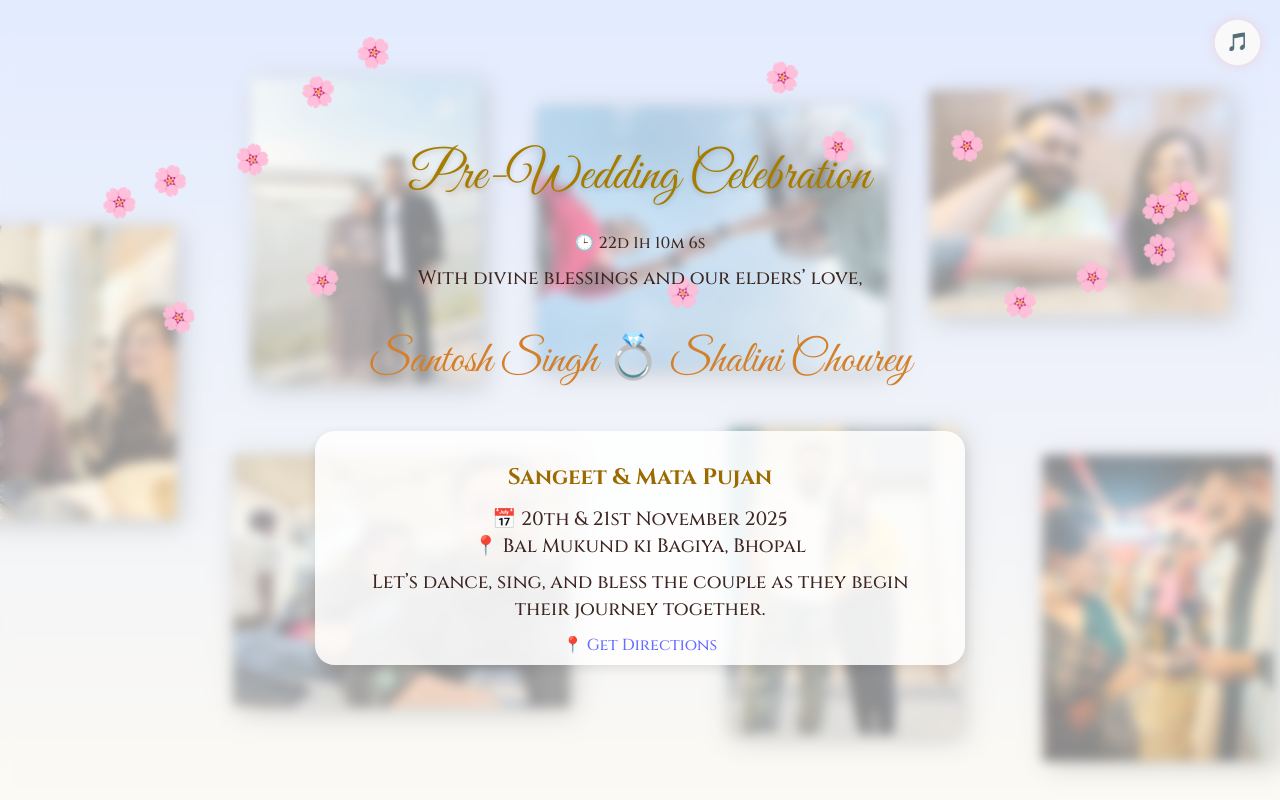
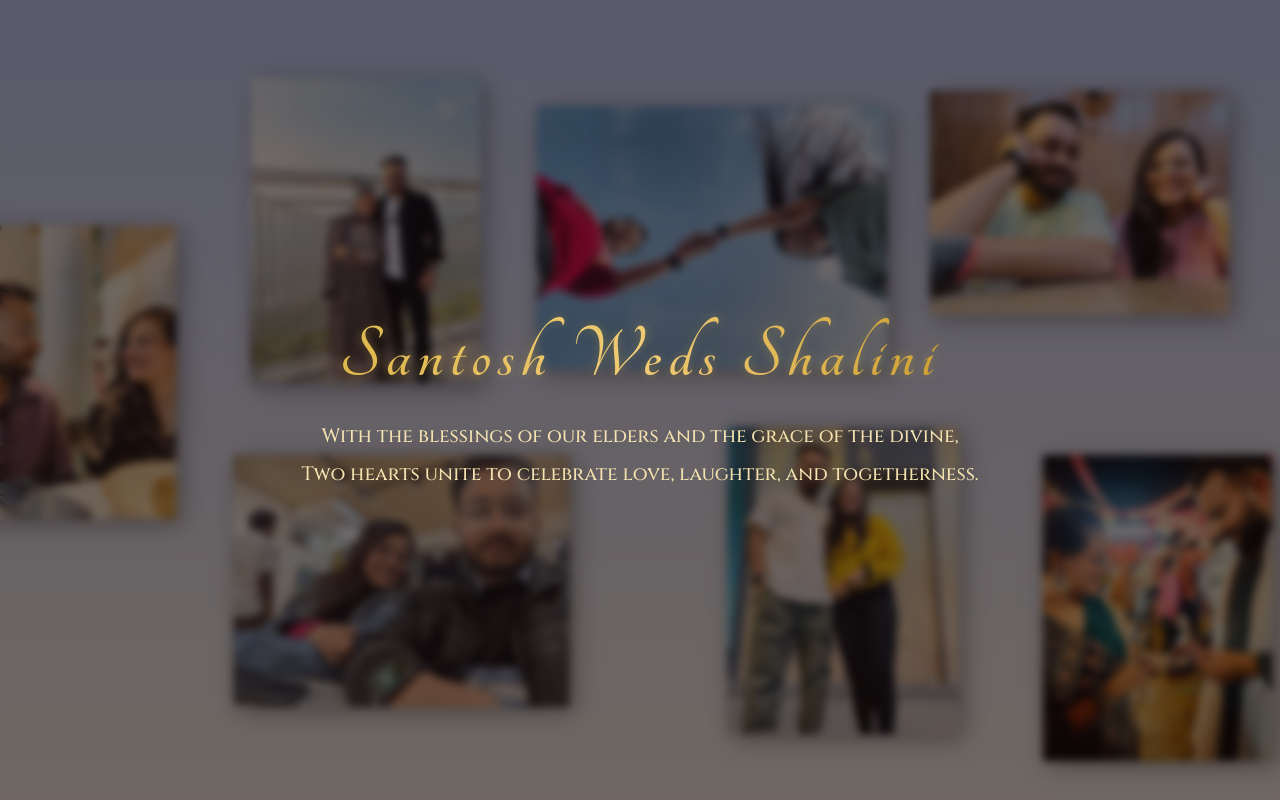
Before and after one commit to santosh214/santosh-weds-shalini, a React (Vite) app: page / in a window 1280 px wide. Built offline with nearby package versions, Linux system fonts and the light colour scheme.

Commit message:
update theme

```diff
--- a/src/App.css
+++ b/src/App.css
@@ -1,4 +1,5 @@
 @import url("https://fonts.googleapis.com/css2?family=Cinzel:wght@500;700&family=Great+Vibes&display=swap");
+@import url("https://fonts.googleapis.com/css2?family=Tangerine:wght@600;700&display=swap");
 
 html,
 body,
@@ -8,22 +9,44 @@ body,
   min-height: 100%;
   width: 100%;
   overflow-x: hidden;
+  background-color: #1b1413; /* very dark base to match 3e2723 */
+  color: #f4e2b0;
 }
 
 * {
   box-sizing: border-box;
 }
 
+/* ========== Fonts ========== */
+.tangerine-bold {
+  font-family: "Tangerine", cursive;
+  font-size: clamp(2rem, 6vw, 6rem);
+  letter-spacing: 7px;
+  background: linear-gradient(90deg, #d4af37, #f5d07f, #b8860b);
+  -webkit-background-clip: text;
+  -webkit-text-fill-color: transparent;
+  animation: shimmer 5s linear infinite;
+  text-shadow: 0 0 10px rgba(212, 175, 55, 0.4);
+}
+
+@keyframes shimmer {
+  0% {
+    background-position: 0% 50%;
+  }
+  100% {
+    background-position: 100% 50%;
+  }
+}
+
 .app {
   width: 100%;
   min-height: 100vh;
-  background: #f8f6f2;
-  color: #3e2723;
+  background: #3e2723; /* deep brown main background */
+  color: #f4e2b0;
   font-family: "Cinzel", serif;
   display: flex;
   justify-content: center;
   align-items: center;
-  padding: 0rem 0;
 }
 
 .slide {
@@ -38,128 +61,75 @@ body,
   display: flex;
   justify-content: center;
   align-items: center;
-  padding: 0rem 0rem;
+  padding: 0;
 }
 
-/* Layering */
+/* Subtle dark overlay to deepen image and enhance text readability */
 .overlay {
   position: absolute;
   inset: 0;
-  background: rgba(255, 255, 255, 0.55);
-  backdrop-filter: blur(6px);
+  background: rgba(20, 10, 10, 0.6);
+  backdrop-filter: blur(4px);
   z-index: 1;
 }
 
-/* 🌸 Petals setup */
-.petals {
-  position: absolute;
-  top: 0;
-  left: 0;
-  width: 100%;
-  height: 100%;
-  pointer-events: none;
-  overflow: visible;
-  z-index: 2;
-}
-
-.petal {
-  position: absolute;
-  top: -50px;
-  font-size: 1.8em;
-  opacity: 0.9;
-  animation: fall linear infinite;
-}
-
-@keyframes fall {
-  0% {
-    transform: translateY(-60px) translateX(0) rotate(0deg);
-    opacity: 1;
-  }
-  25% {
-    transform: translateY(25vh) translateX(30px) rotate(90deg);
-  }
-  50% {
-    transform: translateY(50vh) translateX(-30px) rotate(180deg);
-    opacity: 0.9;
-  }
-  75% {
-    transform: translateY(75vh) translateX(20px) rotate(270deg);
-  }
-  100% {
-    transform: translateY(105vh) translateX(-20px) rotate(360deg);
-    opacity: 0;
-  }
-}
-
-/* 🌺 Text + layout */
+/* ========== Content ========== */
 .content-container {
   position: relative;
   z-index: 3;
   text-align: center;
-  padding: 0rem;
   width: 100%;
-  max-width: 900px;
+  max-width: 950px;
+  padding: 0 1rem;
 }
 
 h1 {
   font-family: "Great Vibes", cursive;
-  font-size: clamp(1.5rem, 5vw, 3.3rem);
-  color: #a67c00;
-  margin-bottom: 0.5em;
-  text-shadow: 0 2px 5px rgba(0, 0, 0, 0.15);
-  animation: fadeUp 1.2s ease-out;
+  font-size: clamp(2rem, 6vw, 4rem);
+  color: #ffd700;
+  margin-bottom: 0.3em;
+  text-shadow: 0 0 15px rgba(255, 215, 0, 0.5);
+  font-weight: 700;
 }
 
 h2 {
-  font-family: "Great Vibes", cursive;
-  font-size: clamp(1.5rem, 3.5vw, 3rem);
-  color: #d47f2a;
-  margin: 0.8em 0;
-  animation: fadeUp 1.5s ease-out;
+  font-family: "Cinzel", serif;
+  font-size: clamp(1.5rem, 3.5vw, 1.5rem);
+  color: #f0c66f;
+  margin: 0.2em 0;
+  text-transform: uppercase;
+  letter-spacing: 2px;
 }
 
 p {
-  font-size: clamp(1rem, 1.6vw, 1.2rem);
-  line-height: 1.4;
-  color: #3e2723;
+  font-size: clamp(1rem, 1.5vw, 1.3rem);
+  line-height: 1.5;
+  color: #f4e2b0;
   margin: 0.5em auto;
-  animation: fadeUp 2s ease-out;
 }
 
 .event {
-  background: rgba(255, 255, 255, 0.85);
+  background: rgba(62, 39, 35, 0.85);
+  border: 1px solid rgba(255, 215, 0, 0.25);
   border-radius: 20px;
-  padding: 0.5rem 2rem;
+  padding: 1rem 2rem;
   margin: 1.5rem auto;
-  max-width: 650px;
-  box-shadow: 0 4px 12px rgba(0, 0, 0, 0.1);
-  animation: slideUp 1.8s ease-out;
+  max-width: 700px;
+  box-shadow: 0 0 15px rgba(255, 215, 0, 0.1);
 }
 
 .event h3 {
-  color: #9b6b00;
+  color: #ffcc80;
   margin-bottom: 0.5em;
+  margin-top: 0.5rem;
   font-size: clamp(1.2rem, 2vw, 1.4rem);
 }
 
-/* 🎞️ Animations */
-.fade-in {
-  animation: fadeIn 2s ease;
-}
-
+/* ========== Animations ========== */
 @keyframes fadeIn {
   from {
     opacity: 0;
-  }
-  to {
-    opacity: 1;
-  }
-}
-
-@keyframes fadeUp {
-  from {
-    opacity: 0;
-    transform: translateY(25px);
+    transform: translateY(20px);
   }
   to {
     opacity: 1;
@@ -167,72 +137,70 @@ p {
   }
 }
 
-@keyframes slideUp {
-  from {
-    opacity: 0;
-    transform: translateY(50px);
-  }
-  to {
-    opacity: 1;
-    transform: translateY(0);
-  }
+.fade-in {
+  opacity: 0;
+  animation: fadeIn 1.5s ease forwards;
 }
 
-/* 📱 Responsive */
-@media (max-width: 768px) {
-  .slide {
-    padding: 2rem 1rem;
-  }
+.fade-in-1 { animation-delay: 1s; }
+.fade-in-2 { animation-delay: 3s; }
+.fade-in-3 { animation-delay: 6s; }
+.fade-in-4 { animation-delay: 9s; }
+.fade-in-5 { animation-delay: 12s; }
 
-  .content-container {
-    padding: 1.5rem, 0rem;
-  }
-
-  .event {
-    padding: 1rem;
-  }
-}
-
-/* Desktop tweaks */
-@media (min-width: 1200px) {
-  .slide {
-    padding: 0rem 0rem;
-  }
-
-  .content-container {
-    padding: 0rem;
-  }
-}
+/* ========== Play Button ========== */
 .play-button {
   position: fixed;
   top: 20px;
   right: 20px;
   z-index: 999;
-  width: 45px;
-  height: 45px;
+  width: 55px;
+  height: 55px;
   border-radius: 50%;
-  color: #ff6f91; /* soft contrast for the icon */
-  font-size: 18px;
+  font-size: 22px;
   border: none;
   cursor: pointer;
+  background: rgba(255, 215, 0, 0.1);
+  color: #f4e2b0;
   display: flex;
   justify-content: center;
   align-items: center;
-  animation: gentlePulse 2s infinite;
-  transition: transform 0.2s, box-shadow 0.2s;
+  transition: transform 0.3s, box-shadow 0.3s;
 }
 
 .play-button:hover {
-  transform: scale(1.15);
-  box-shadow: 0 0 15px rgba(255,175,177,0.6), 0 0 25px rgba(255,200,210,0.4);
+  transform: scale(1.2) rotate(8deg);
+  box-shadow: 0 0 20px rgba(255, 215, 0, 0.5);
 }
 
-@keyframes gentlePulse {
-  0% { transform: scale(1); box-shadow: 0 0 10px rgba(255,175,177,0.4); }
-  50% { transform: scale(1.05); box-shadow: 0 0 15px rgba(255,175,177,0.6); }
-  100% { transform: scale(1); box-shadow: 0 0 10px rgba(255,175,177,0.4); }
+.play-button.playing {
+  animation: pulse 1.5s infinite;
 }
 
-.play-button:focus {
-  outline: none;
+@keyframes pulse {
+  0% {
+    transform: scale(1);
+    box-shadow: 0 0 15px rgba(255, 215, 0, 0.3);
+  }
+  50% {
+    transform: scale(1.1);
+    box-shadow: 0 0 25px rgba(255, 215, 0, 0.6);
+  }
+  100% {
+    transform: scale(1);
+    box-shadow: 0 0 15px rgba(255, 215, 0, 0.3);
+  }
 }
+
+/* Responsive */
+@media (max-width: 768px) {
+  .content-container {
+    padding: 1rem;
+  }
+  .tangerine-bold {
+    font-size: 3rem;
+  }
+  .event {
+    padding: 1rem;
+  }
+}
--- a/src/App.jsx
+++ b/src/App.jsx
@@ -29,68 +29,77 @@ function App() {
   const slides = [
     {
       id: 1,
-      title: "Pre-Wedding Celebration",
+      title: "Santosh Weds Shalini",
       content: (
         <>
-          <div className="countdown">
-            🕒 {timeLeft.days}d {timeLeft.hours}h {timeLeft.minutes}m {timeLeft.seconds}s
-          </div>
-          <p>With divine blessings and our elders’ love,</p>
-          <h2>Santosh Singh 💍 Shalini Chourey</h2>
-          <div className="event">
-            <h3>Sangeet & Mata Pujan</h3>
-            <p>
-              📅 20th & 21st November 2025 <br />
-              📍 Bal Mukund ki Bagiya, Bhopal
+          <p className="fade-in fade-in-1">
+            With the blessings of our elders and the grace of the divine,
+          </p>
+          <p className="fade-in fade-in-2">
+            Two hearts unite to celebrate love, laughter, and togetherness.
+          </p>
+          <p className="fade-in fade-in-3">We invite you to be part of our special moments.</p>
+        </>
+      ),
+      bgImage: bgWedding,
+    },
+    {
+      id: 2,
+      title: "Sangeet & Divine Blessing Ceremony",
+      content: (
+        <>
+          <p className="fade-in fade-in-1">
+            A night of melodies, devotion, and joyful dance.
+          </p>
+          <div className="event fade-in fade-in-2">
+            <h2>Musical Evening & Divine Blessings</h2>
+            <p className="fade-in fade-in-3">📅 20th & 21st November 2025</p>
+            <p className="fade-in fade-in-4">📍 Bal Mukund ki Bagiya, Bhopal</p>
+            <p className="fade-in fade-in-5">
+              Join us for an evening filled with music, laughter, and blessings as we begin our new journey.
             </p>
-            <p>Let’s dance, sing, and bless the couple as they begin their journey together.</p>
-            <a href="https://maps.app.goo.gl/dK8VyuUtHY33ehav6" target="_blank" rel="noopener noreferrer" className="map-button">
-              📍 Get Directions
-            </a>
           </div>
         </>
       ),
-      bgImage:bgWedding,
+      bgImage: bgWedding,
     },
     {
-      id: 2,
+      id: 3,
       title: "Wedding Ceremony",
       content: (
         <>
-          <div className="countdown">
-            🕒 {timeLeft.days}d {timeLeft.hours}h {timeLeft.minutes}m {timeLeft.seconds}s
-          </div>
-          <p>Under the starlit skies, two hearts become one.</p>
-          <h2>Santosh Singh 💍 Shalini Chourey</h2>
-          <div className="event">
-            <h3>The Wedding Ceremony</h3>
-            <p>
-              📅 22nd November 2025 | 🕖 From 7:00 PM onwards <br />
-              📍 Royal Marriage Garden, Sironj
+          <p className="fade-in fade-in-1">
+            Under the starlit sky, as vows are exchanged and hearts unite forever.
+          </p>
+          <div className="event fade-in fade-in-2">
+            <h2>The Wedding Night</h2>
+            <p className="fade-in fade-in-3">
+              📅 22nd November 2025 | 🕖 From 7:00 PM onwards
             </p>
-            <p>Join us for a regal evening of love, laughter, and lifelong memories.</p>
-            <a href="https://maps.app.goo.gl/3A3Hgx4CJXZbwf1r9" target="_blank" rel="noopener noreferrer" className="map-button">
-              📍 Get Directions
-            </a>
+            <p className="fade-in fade-in-4">📍 Royal Marriage Garden, Sironj</p>
+            <p className="fade-in fade-in-5">
+              Join us for a regal evening of love, laughter, and lifelong memories.
+            </p>
           </div>
         </>
       ),
-      bgImage:bgWedding,
+      bgImage: bgWedding,
     },
   ];
 
-  // Slide change interval
+  // Auto-slide every 27 seconds
   useEffect(() => {
     const interval = setInterval(() => {
       setCurrentSlide((prev) => (prev + 1) % slides.length);
-    }, 7000);
+    }, 17000);
     return () => clearInterval(interval);
   }, [slides.length]);
 
   // Try autoplay on mount
   useEffect(() => {
     if (audioRef.current) {
-      audioRef.current.play()
+      audioRef.current
+        .play()
         .then(() => setIsPlaying(true))
         .catch(() => setIsPlaying(false));
     }
@@ -107,37 +116,25 @@ function App() {
     }
   };
 
+  useEffect(() => {
+    const handleLoad = () => {
+      document.body.classList.add("loaded");
+    };
+    window.addEventListener("load", handleLoad);
+    return () => window.removeEventListener("load", handleLoad);
+  }, []);
+
   return (
     <div className="app">
       <audio ref={audioRef} src={musicFile} loop />
-      {/* Floating play button */}
-      <button className="play-button" onClick={togglePlay}>
-  {isPlaying ? "🎵" : "🎶"}
-      </button>
-
       <div
         key={slides[currentSlide].id}
-        className="slide fade-in"
+        className="slide"
         style={{ backgroundImage: `url(${slides[currentSlide].bgImage})` }}
       >
         <div className="overlay" />
-        <div className="petals">
-          {[...Array(25)].map((_, i) => (
-            <div
-              key={i}
-              className="petal"
-              style={{
-                left: `${Math.random() * 100}%`,
-                animationDelay: `${Math.random() * 8}s`,
-                animationDuration: `${10 + Math.random() * 5}s`,
-              }}
-            >
-              🌸
-            </div>
-          ))}
-        </div>
         <div className="content-container">
-          <h1>{slides[currentSlide].title}</h1>
+          <h1 className="fade-in tangerine-bold">{slides[currentSlide].title}</h1>
           {slides[currentSlide].content}
         </div>
       </div>
```
